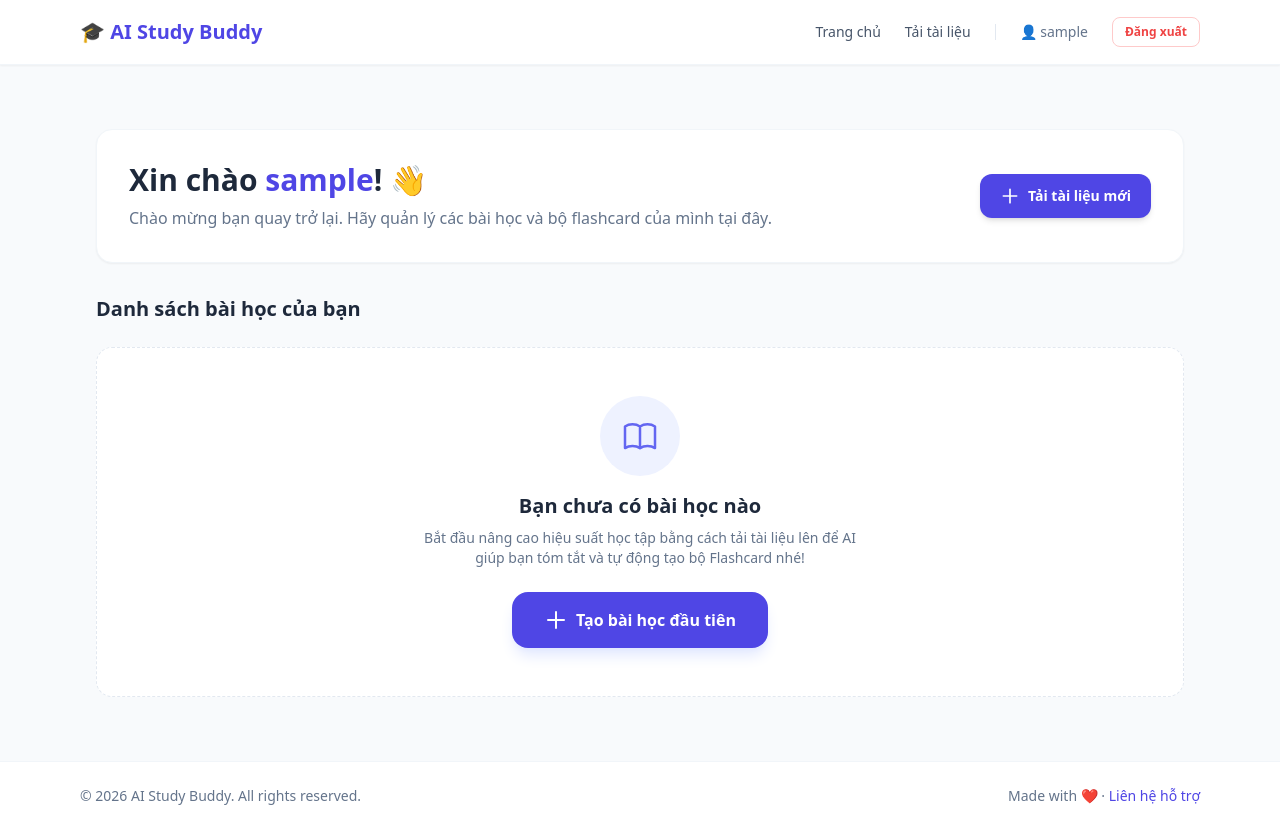
After one commit to nhannguyen2704/AI-Study-Buddy, a Flask app: page /dashboard in a window 1280 px wide. The commit adds this page. Run offline with Flask 3, Linux system fonts and the light colour scheme; the visitor is signed in with stand-in values (Sample User, id 1); some libraries are stand-ins or nearby versions.

Commit message:
Add dashboard, refine UI, improve AI prompt
Add a new dashboard view and template, update base layout/UI, and tighten AI summarization prompt. Changes include: - New templates/dashboard.html and /dashboard route (requires login) to list user documents. - Refactor templates/base.html: integrate Tailwind, revamped header/nav, improved flash messages and footer, and use url_for links. - Rename upload() handler to upload_doc() to match route usage. - Update ai_helper.generate_summary prompt to enforce concise Vietnamese bullet summaries (100–150 words) and stricter formatting. - Updated compiled AI helper bytecode and the SQLite instance DB binary. These updates improve UX, navigation, and make AI summaries more consistent.

```diff
--- a/app.py
+++ b/app.py
@@ -52,7 +52,7 @@ def index():
 
 
 @app.route('/upload_doc', methods=['GET', 'POST'])
-def upload():
+def upload_doc():
     # Kiểm tra đăng nhập
     if 'user_id' not in session:
         flash("Bạn cần đăng nhập để sử dụng tính năng tải lên tài liệu!", "warning")
@@ -164,6 +164,16 @@ def logout():
     flash("Bạn đã đăng xuất thành công.", "info")
     return redirect(url_for('index'))
 
+@app.route('/dashboard')
+def dashboard():
+    if 'user_id' not in session:
+        flash("Vui lòng đăng nhập để truy cập trang chủ!", "warning")
+        return redirect(url_for('login'))
+
+    # Lấy toàn bộ tài liệu thuộc về người dùng đang đăng nhập
+    user_docs = Document.query.filter_by(user_id=session['user_id']).all()
+    return render_template('dashboard.html', documents=user_docs)
+
 
 if __name__ == "__main__":
     with app.app_context():
--- a/templates/base.html
+++ b/templates/base.html
@@ -4,58 +4,85 @@
   <meta charset="UTF-8">
   <meta name="viewport" content="width=device-width, initial-scale=1.0">
   <title>{% block title %}AI Study Buddy{% endblock %}</title>
+  <!-- Tailwind CSS -->
   <script src="https://cdn.tailwindcss.com"></script>
 </head>
-<body class="min-h-screen bg-slate-50 text-slate-900">
-  <header class="bg-white shadow-sm">
-    <div class="container mx-auto px-4 py-4 flex items-center justify-between">
-      <a href="/" class="text-xl font-bold text-slate-900">AI Study Buddy</a>
-      <nav class="space-x-4 text-slate-700 hidden md:block">
-        <a href="/" class="hover:text-slate-900">Trang chủ</a>
-        <a href="/upload_doc" class="hover:text-slate-900">Tải lên</a>
-        <a href="#features" class="hover:text-slate-900">Tính năng</a>
-        <a href="#contact" class="hover:text-slate-900">Liên hệ</a>
-      </nav>
+<body class="min-h-screen bg-slate-50 text-slate-900 flex flex-col justify-between">
 
-      <!-- KHU VỰC THAY ĐỔI THEO TRẠNG THÁI ĐĂNG NHẬP -->
-      <div class="flex items-center gap-2">
+  <!-- HEADER & NAVBAR -->
+  <header class="bg-white border-b border-slate-100 sticky top-0 z-50 shadow-sm">
+    <div class="max-w-6xl mx-auto px-4 h-16 flex items-center justify-between">
+
+      <!-- LOGO -->
+      <a href="{{ url_for('dashboard') if session.get('user_id') else url_for('index') }}" class="font-bold text-xl text-indigo-600 flex items-center gap-2">
+        🎓 AI Study Buddy
+      </a>
+
+      <!-- THANH MENU ĐIỀU HƯỚNG -->
+      <div class="flex items-center gap-6">
         {% if session.get('user_id') %}
-          <!-- Hiển thị khi người dùng ĐÃ đăng nhập -->
-          <span class="text-sm text-slate-600 hidden sm:inline mr-2">Chào, <strong>{{ session.get('username') }}</strong></span>
-          <a href="/upload_doc" class="inline-block px-4 py-2 bg-sky-600 text-white rounded-lg hover:bg-sky-700">Tải lên tài liệu</a>
-          <a href="/logout" class="inline-block px-4 py-2 bg-rose-50 text-rose-700 rounded-lg hover:bg-rose-100 transition-colors">Đăng xuất</a>
+          <!-- Menu cho người dùng ĐÃ đăng nhập -->
+          <a href="{{ url_for('dashboard') }}"
+             class="text-slate-600 hover:text-indigo-600 font-medium text-sm transition">
+            Trang chủ
+          </a>
+          <a href="{{ url_for('upload_doc') }}"
+             class="text-slate-600 hover:text-indigo-600 font-medium text-sm transition">
+            Tải tài liệu
+          </a>
+
+          <div class="h-4 w-[1px] bg-slate-200"></div>
+
+          <span class="text-sm text-slate-500 font-medium">
+            👤 {{ session.get('username') }}
+          </span>
+          <a href="{{ url_for('logout') }}"
+             class="text-xs text-red-500 hover:text-red-700 font-semibold border border-red-200 px-3 py-1.5 rounded-lg hover:bg-red-50 transition">
+            Đăng xuất
+          </a>
         {% else %}
-          <!-- Hiển thị khi người dùng CHƯA đăng nhập -->
-          <a href="/login" class="inline-block px-4 py-2 bg-sky-600 text-white rounded-lg hover:bg-sky-700">Bắt đầu</a>
-          <a href="/register" class="inline-block px-4 py-2 bg-slate-100 text-slate-900 rounded-lg hover:bg-slate-200 ml-2">Đăng ký</a>
+          <!-- Menu cho người dùng CHƯA đăng nhập -->
+          <a href="{{ url_for('login') }}" class="text-slate-600 hover:text-indigo-600 font-medium text-sm">
+            Đăng nhập
+          </a>
+          <a href="{{ url_for('register') }}" class="bg-indigo-600 text-white px-4 py-2 rounded-xl text-sm font-medium hover:bg-indigo-700 transition">
+            Đăng ký
+          </a>
         {% endif %}
       </div>
+
     </div>
   </header>
 
-  <main class="container mx-auto px-4 py-10">
+  <!-- NỘI DUNG CHÍNH (MAIN) -->
+  <main class="max-w-6xl mx-auto px-4 py-8 flex-grow w-full">
+    <!-- HIỂN THỊ THÔNG BÁO FLASH -->
     {% with messages = get_flashed_messages(with_categories=true) %}
       {% if messages %}
-      <div class="space-y-3 max-w-md mx-auto mb-6">
+        <div class="space-y-3 max-w-xl mx-auto mb-6">
           {% for category, message in messages %}
             <div class="p-4 rounded-2xl text-sm font-medium border
               {% if category == 'success' %} bg-emerald-50 text-emerald-800 border-emerald-200
               {% elif category == 'warning' %} bg-amber-50 text-amber-800 border-amber-200
-            {% else %} bg-blue-50 text-blue-800 border-blue-200 {% endif %}">
+              {% else %} bg-red-50 text-red-800 border-red-200 {% endif %}">
               {{ message }}
             </div>
           {% endfor %}
         </div>
       {% endif %}
     {% endwith %}
+
+    <!-- BLOCK CONTENT SẼ ĐƯỢC CÁC TRANG CON DÙNG -->
     {% block content %}{% endblock %}
   </main>
 
-  <footer class="bg-white mt-16 border-t">
-    <div class="container mx-auto px-4 py-8 text-sm text-slate-600 flex flex-col md:flex-row justify-between items-center">
-      <div>© {{ (now().year) if now is defined else '2026' }} AI Study Buddy</div>
-      <div class="mt-3 md:mt-0">Made with ❤️ · <a href="#contact" class="underline">Contact</a></div>
+  <!-- FOOTER -->
+  <footer class="bg-white border-t border-slate-100 mt-auto">
+    <div class="max-w-6xl mx-auto px-4 py-6 text-sm text-slate-500 flex flex-col md:flex-row justify-between items-center gap-4">
+      <div>© 2026 AI Study Buddy. All rights reserved.</div>
+      <div>Made with ❤️ · <a href="#contact" class="hover:underline text-indigo-600">Liên hệ hỗ trợ</a></div>
     </div>
   </footer>
+
 </body>
 </html>
--- /dev/null
+++ b/templates/dashboard.html
@@ -0,0 +1,85 @@
+{% extends 'base.html' %}
+
+{% block title %}Dashboard - AI Study Buddy{% endblock %}
+
+{% block content %}
+<div class="max-w-6xl mx-auto px-4 py-8">
+    <!-- Khối tiêu đề chào mừng -->
+    <div class="bg-white rounded-2xl p-8 shadow-sm border border-slate-100 mb-8 flex items-center justify-between">
+        <div>
+            <h1 class="text-3xl font-bold text-slate-800">
+                Xin chào <span class="text-indigo-600">{{ session.get('username', 'Bạn') }}</span>! 👋
+            </h1>
+            <p class="text-slate-500 mt-2">
+                Chào mừng bạn quay trở lại. Hãy quản lý các bài học và bộ flashcard của mình tại đây.
+            </p>
+        </div>
+        <a href="{{ url_for('upload_doc') }}"
+           class="inline-flex items-center px-5 py-3 bg-indigo-600 hover:bg-indigo-700 text-white text-sm font-semibold rounded-xl shadow-md transition duration-200 gap-2">
+            <!-- Icon Heroicons: Dấu cộng -->
+            <svg class="w-5 h-5" fill="none" stroke="currentColor" viewBox="0 0 24 24">
+                <path stroke-linecap="round" stroke-linejoin="round" stroke-width="2" d="M12 4v16m8-8H4"></path>
+            </svg>
+            Tải tài liệu mới
+        </a>
+    </div>
+
+    <!-- Tiêu đề danh sách bài học -->
+    <div class="mb-6 flex items-center justify-between">
+        <h2 class="text-xl font-bold text-slate-800">Danh sách bài học của bạn</h2>
+        {% if documents %}
+            <span class="text-sm font-medium text-slate-500">Tổng cộng: {{ documents|length }} bài học</span>
+        {% endif %}
+    </div>
+
+    <!-- Vùng hiển thị danh sách bài học hoặc giao diện rỗng -->
+    {% if documents %}
+        <!-- Khi CÓ bài học: Duyệt vòng lặp FOR -->
+        <div class="grid grid-cols-1 md:grid-cols-2 lg:grid-cols-3 gap-6">
+            {% for doc in documents %}
+                <div class="bg-white rounded-2xl p-6 border border-slate-100 shadow-sm hover:shadow-md transition duration-200 flex flex-col justify-between">
+                    <div>
+                        <div class="flex items-center gap-2 text-xs font-semibold text-indigo-600 bg-indigo-50 w-fit px-3 py-1 rounded-full mb-3">
+                            📖 Tài liệu
+                        </div>
+                        <h3 class="font-bold text-slate-800 text-lg mb-2 line-clamp-1">{{ doc.title }}</h3>
+                        <p class="text-slate-500 text-sm line-clamp-3 mb-4">
+                            {{ doc.summary_text or doc.original_text }}
+                        </p>
+                    </div>
+                    <div class="pt-4 border-t border-slate-50 flex items-center justify-between">
+                        <span class="text-xs text-slate-400">ID: #{{ doc.id }}</span>
+                        <a href="#" class="text-indigo-600 hover:text-indigo-800 text-sm font-semibold inline-flex items-center gap-1">
+                            Xem chi tiết &rarr;
+                        </a>
+                    </div>
+                </div>
+            {% endfor %}
+        </div>
+    {% else %}
+        <!-- Khi KHÔNG CÓ bài học: Hiển thị Empty State -->
+        <div class="bg-white rounded-2xl p-12 text-center border border-dashed border-slate-200">
+            <!-- Icon Heroicons: Cuốn sách minh họa -->
+            <div class="w-20 h-20 bg-indigo-50 text-indigo-500 rounded-full flex items-center justify-center mx-auto mb-4">
+                <svg class="w-10 h-10" fill="none" stroke="currentColor" viewBox="0 0 24 24">
+                    <path stroke-linecap="round" stroke-linejoin="round" stroke-width="1.5" d="M12 6.253v13m0-13C10.832 5.477 9.246 5 7.5 5S4.168 5.477 3 6.253v13C4.168 18.477 5.754 18 7.5 18s3.332.477 4.5 1.253m0-13C13.168 5.477 14.754 5 16.5 5c1.747 0 3.332.477 4.5 1.253v13C19.832 18.477 18.247 18 16.5 18c-1.746 0-3.332.477-4.5 1.253"></path>
+                </svg>
+            </div>
+
+            <h3 class="text-xl font-bold text-slate-800 mb-2">Bạn chưa có bài học nào</h3>
+            <p class="text-slate-500 text-sm max-w-md mx-auto mb-6">
+                Bắt đầu nâng cao hiệu suất học tập bằng cách tải tài liệu lên để AI giúp bạn tóm tắt và tự động tạo bộ Flashcard nhé!
+            </p>
+
+            <!-- Nút bấm to thu hút hành động -->
+            <a href="{{ url_for('upload_doc') }}"
+               class="inline-flex items-center px-8 py-4 bg-indigo-600 hover:bg-indigo-700 text-white font-bold rounded-2xl shadow-lg shadow-indigo-100 hover:shadow-indigo-200 transition duration-200 transform hover:-translate-y-0.5 gap-2">
+                <svg class="w-6 h-6" fill="none" stroke="currentColor" viewBox="0 0 24 24">
+                    <path stroke-linecap="round" stroke-linejoin="round" stroke-width="2" d="M12 4v16m8-8H4"></path>
+                </svg>
+                Tạo bài học đầu tiên
+            </a>
+        </div>
+    {% endif %}
+</div>
+{% endblock %}
```
Also changed, not shown: ai_helper.py (+13 -7 lines), instance/studybuddy.db. Lines whose indentation alone changed are shown as unchanged.
